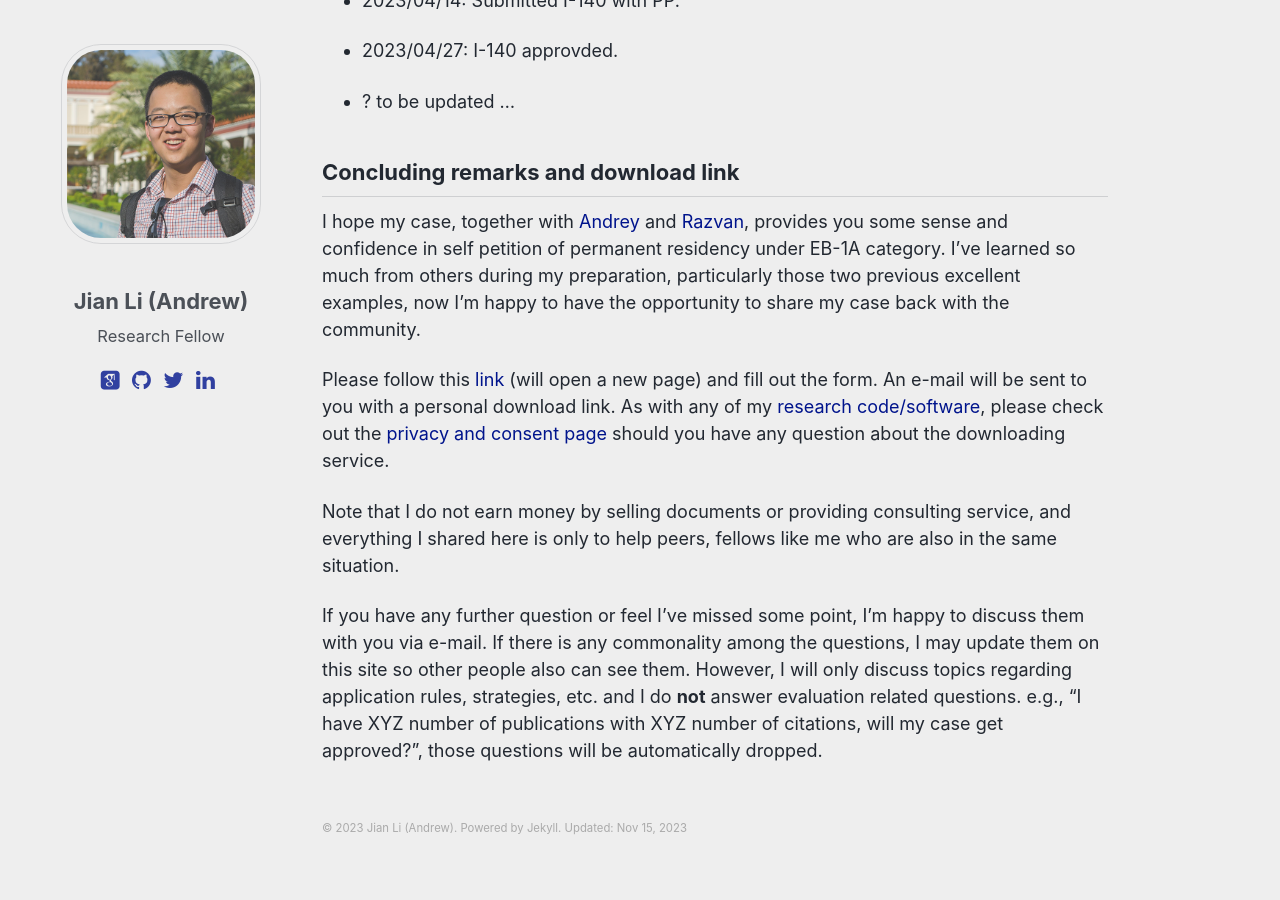
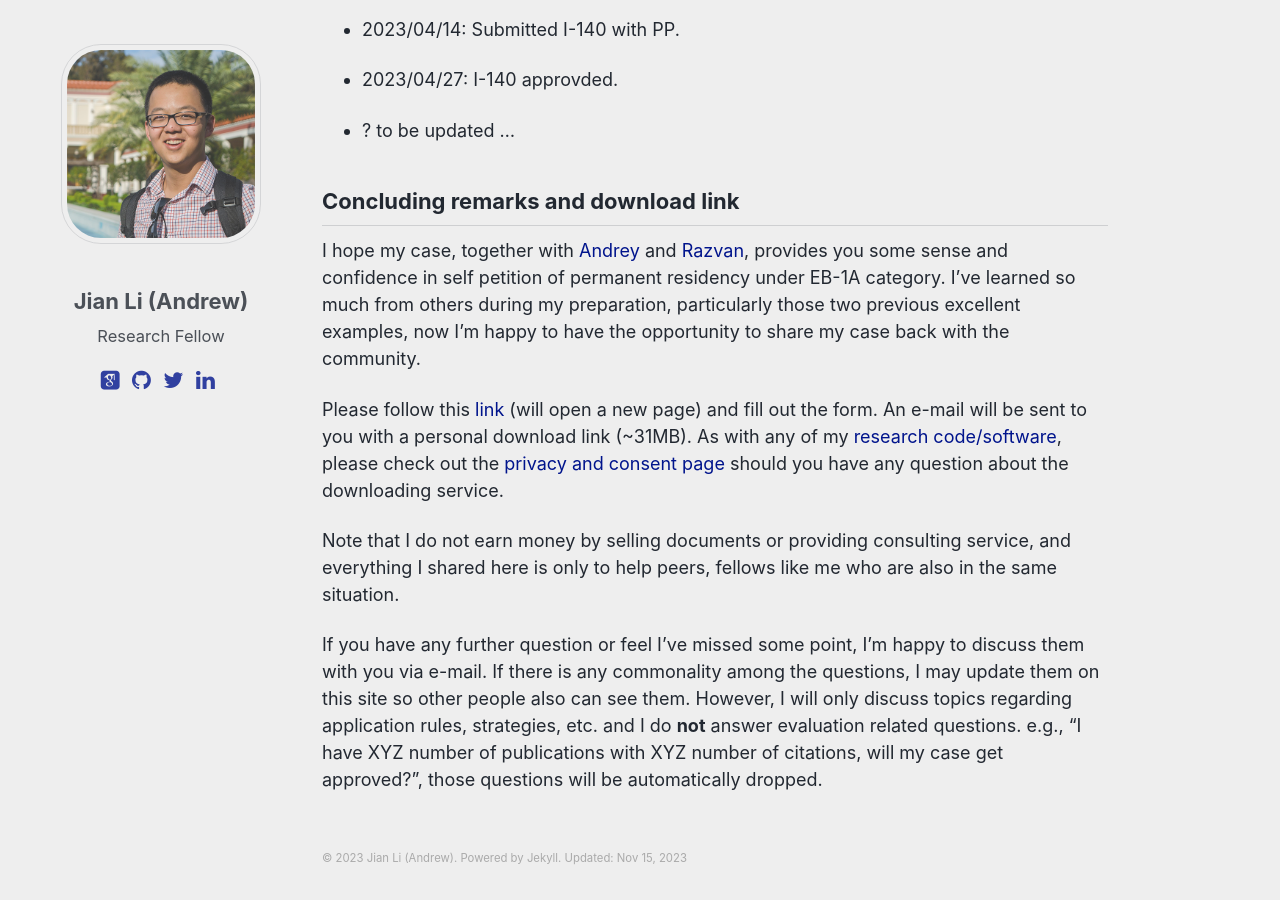
Before and after one commit to silencer1127/silencer1127.github.io, a Jekyll site: the page built from _pages/blog/eb1a_self_petition.md, in a window 1280 px wide and 900 px high, scrolled down 5986 px. Built offline with Jekyll 4.4.1, drawn with Linux system fonts in a browser that asks for light colours; some web fonts are replaced; comment, search, counter and statistics services are not loaded; before the commit the page ends 6856 px from its top, so only the background shows below that.

Commit message:
added estimated size for the eb1a pdf, added actual link in resource page to the eb1a blog page

```diff
--- a/_pages/blog/eb1a_self_petition.md
+++ b/_pages/blog/eb1a_self_petition.md
@@ -54,6 +54,7 @@ If you've ever asked to draft the letter, here is a very general structure you m
 
 - Concluding paragraph
 > Therefore, I strongly support Dr. XYZ in this petition for permanent residency. It would be our great pleasure to have Dr. XYZ continue to work and make significant contribution to the U.S. Please do not hesitate to contact me ...
+
 ---
 
 When should you ask for a letter? As early as when you have a general idea about who you should ask for and which point you want that letter to demonstrate/support. At least you should first ask the potential referrers if they would like to provide a letter for you or not. It's absolutely ok if they say no or not replying your email as people are busy, and providing such a letter does you a big favor and that's not something they are obligated to at all. (I am so grateful to those people who wrote me a letter, thank you all!) Nevertheless, asking for the agreement at the early stage will give you sufficient time to adjust your petition strategy. My timeline is is appended below for your reference.
@@ -106,7 +107,7 @@ Since I have to wait for my priority date to become current, I don't have any in
 
 I hope my case, together with [Andrey](https://andreychemist.github.io/){:target="Andrey"} and [Razvan](https://razvanmarinescu.github.io/green-card-I-140/){:target="Razvan"}, provides you some sense and confidence in self petition of permanent residency under EB-1A category. I've learned so much from others during my preparation, particularly those two previous excellent examples, now I'm happy to have the opportunity to share my case back with the community.
 
-Please follow this [link](https://software.imagicastle.com:48877/download.php?app=eb1a){:target="eb1a_download"} (will open a new page) and fill out the form. An e-mail will be sent to you with a personal download link. As with any of my [research code/software](/software/), please check out the [privacy and consent page](/software/privacy) should you have any question about the downloading service.
+Please follow this [link](https://software.imagicastle.com:48877/download.php?app=eb1a){:target="eb1a_download"} (will open a new page) and fill out the form. An e-mail will be sent to you with a personal download link (~31MB).  As with any of my [research code/software](/software/), please check out the [privacy and consent page](/software/privacy) should you have any question about the downloading service.
 
 Note that I do not earn money by selling documents or providing consulting service, and everything I shared here is only to help peers, fellows like me who are also in the same situation.
 
```
Also changed, not shown: _pages/resources.md (+1 -0 lines).
